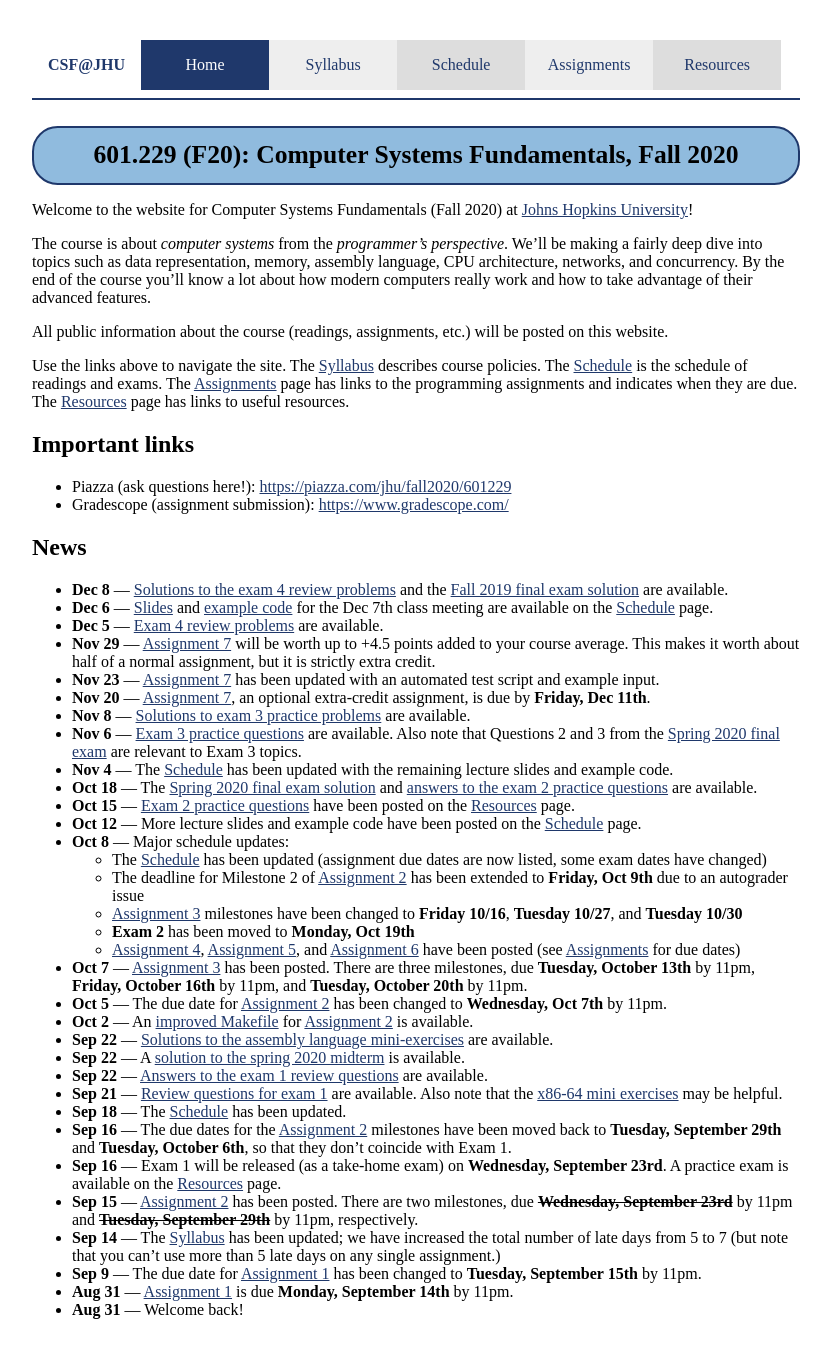
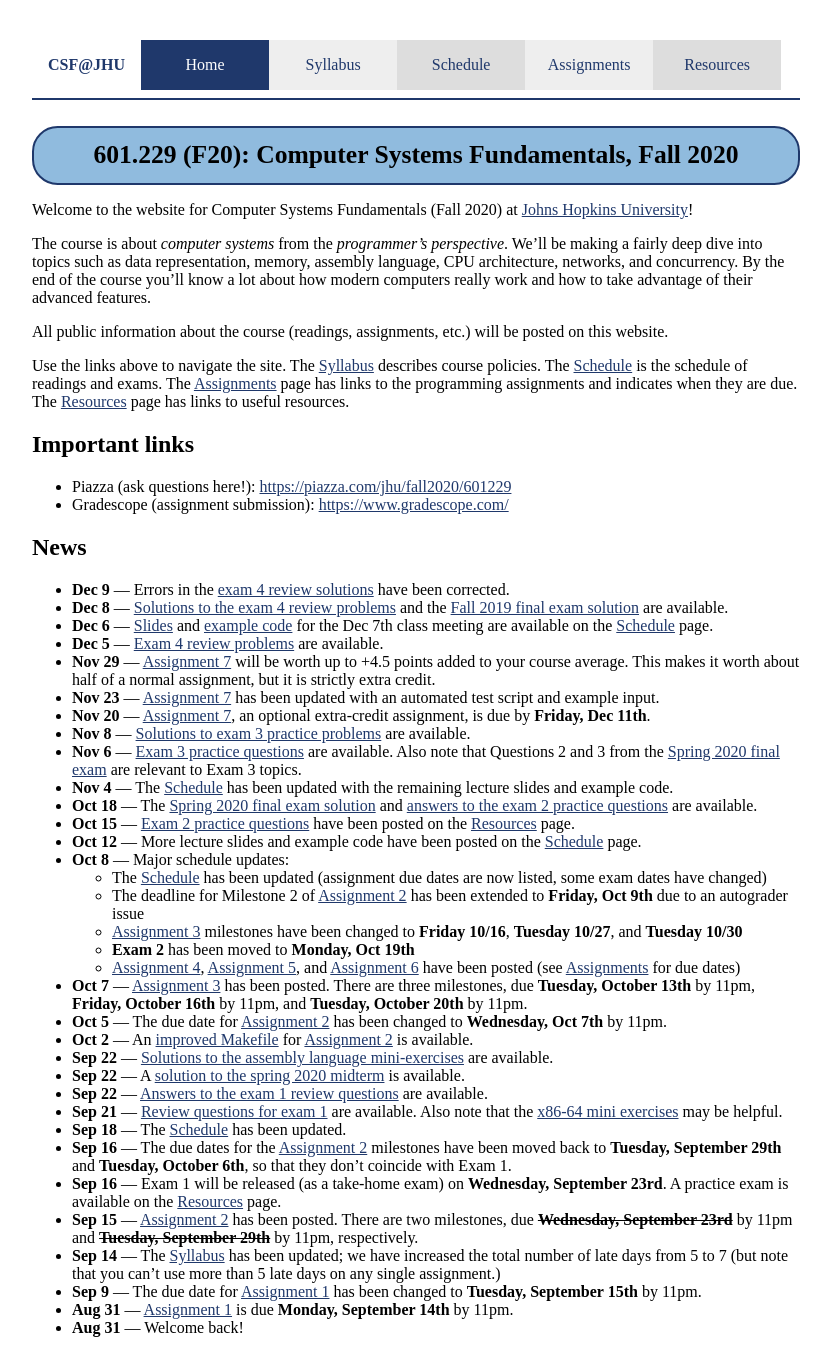
Before and after one commit to jhucsf/fall2020, a Jekyll site: the page built from index.md, in a window 1280 px wide. Shown: the whole page, without its empty margins (224-1055 px from the left). Built offline with Jekyll 4.4.1, drawn with Linux system fonts in a browser that asks for light colours.

Commit message:
note about corrections to exam 4 review solutions

```diff
--- a/index.md
+++ b/index.md
@@ -19,6 +19,7 @@ Use the links above to navigate the site.  The [Syllabus](syllabus.html) describ
 
 ## News
 
+* **Dec 9** — Errors in the [exam 4 review solutions](resources/exam4review-solutions.html) have been corrected.
 * **Dec 8** — [Solutions to the exam 4 review problems](resources/exam4review-solutions.html) and the [Fall 2019 final exam solution](resources/final-fall2019-soln.pdf) are available.
 * **Dec 6** — [Slides](lectures/lecture34-public.pdf) and [example code](lectures/bonus.zip) for the Dec 7th class meeting are available on the [Schedule](schedule.html) page.
 * **Dec 5** — [Exam 4 review problems](resources/exam4review.html) are available.
```
